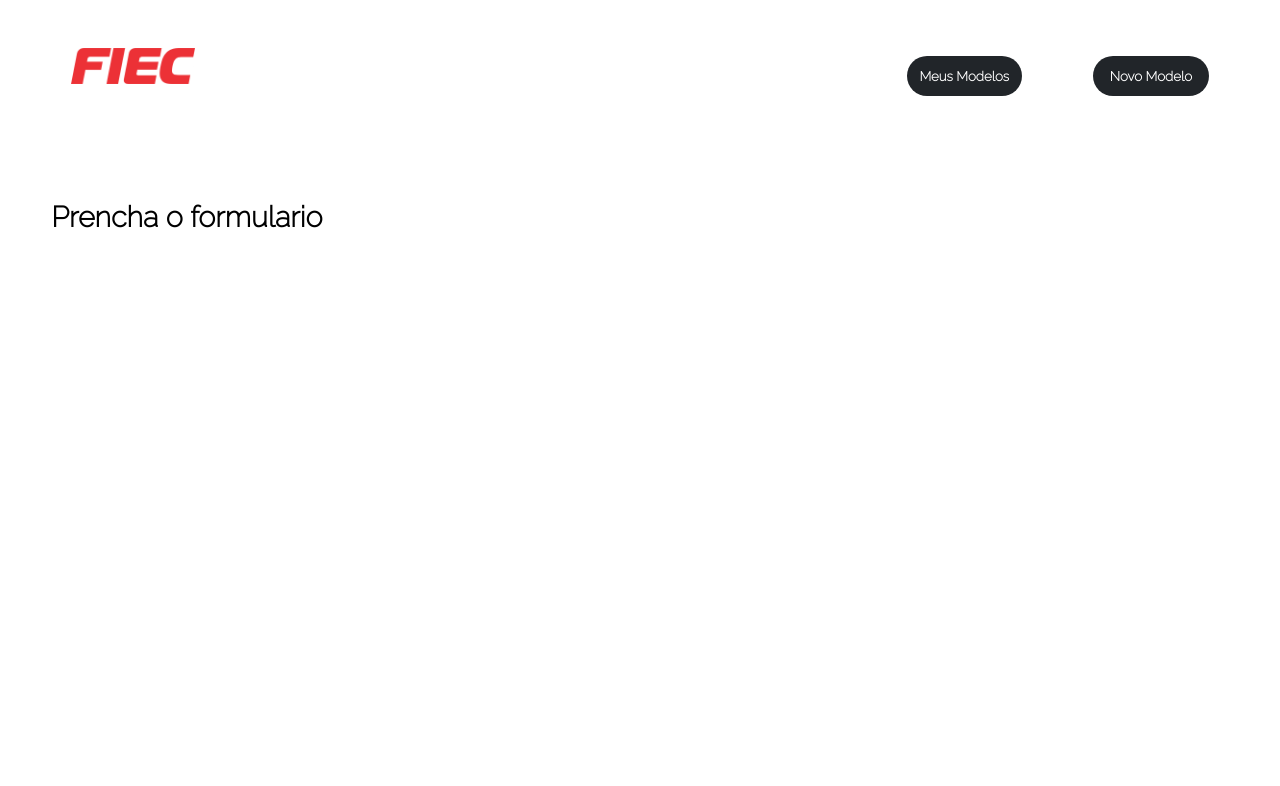
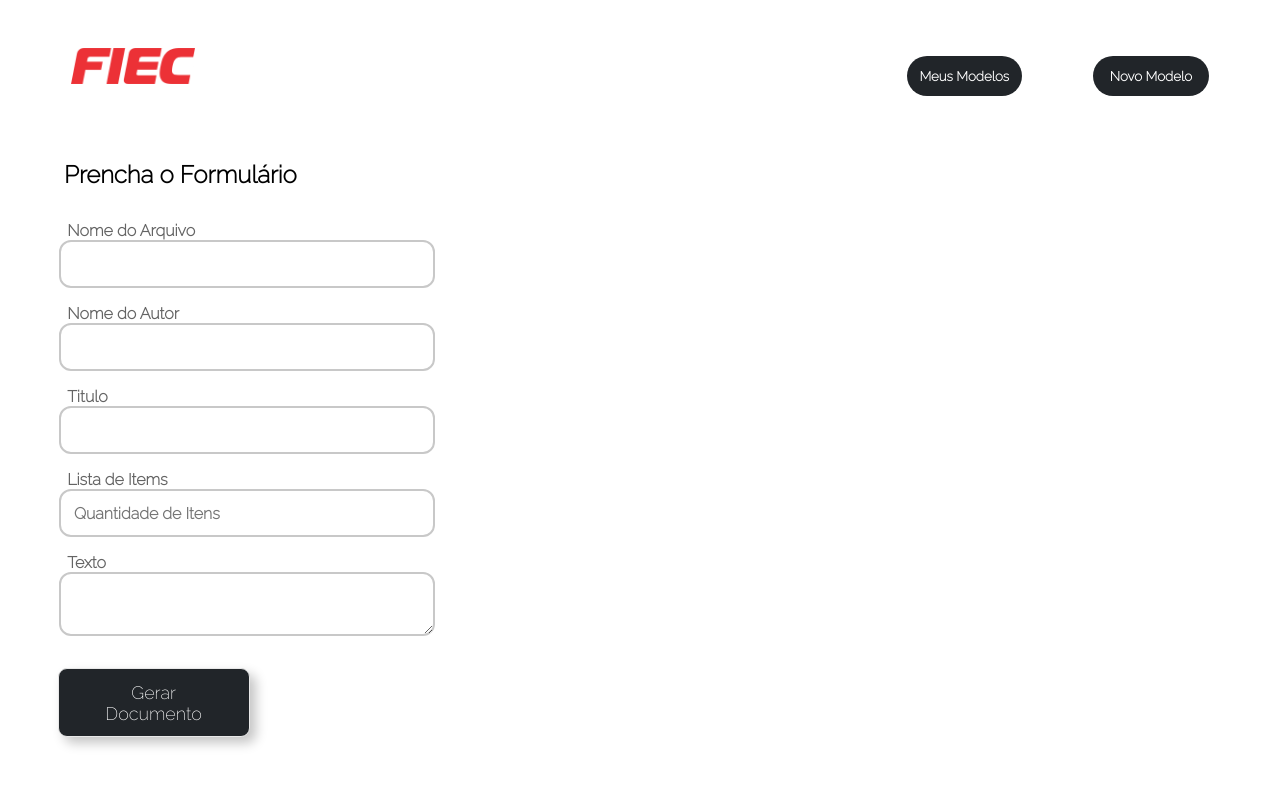
Before and after one commit to HAndradeSJ/Generator_Frontend, a React (Vite) app in the folder generator/: page /modelo1 in a window 1280 px wide. Shown: the top 786 px of the page. Built offline with nearby package versions, Linux system fonts and the light colour scheme.

Commit message:
atualizacao modelos

```diff
--- a/generator/src/components/navabar/style.js
+++ b/generator/src/components/navabar/style.js
@@ -20,6 +20,8 @@ export const Buttonnew = styled.button`
     color:white;
     border-radius:80px;
     margin-top:7vh;
+    cursor: pointer;
+
 `
 export const Buttonmodel = styled.button`
     border:none;
@@ -30,6 +32,8 @@ export const Buttonmodel = styled.button`
     color:white;
     border-radius:80px;
     margin-top:7vh;
+    cursor: pointer;
+
 `
 
 export const Imagem = styled.img`
@@ -38,4 +42,6 @@ export const Imagem = styled.img`
     margin-top: 0.4rem;
     margin-right:50vw;
     margin-top:6vh;
+    cursor: pointer;
+
 `
--- a/generator/src/pages/modelo1/index.jsx
+++ b/generator/src/pages/modelo1/index.jsx
@@ -2,14 +2,39 @@
 import React,{useState,useEffect} from 'react';
 import Navbar from '../../components/navabar';
 // importando estilos
-import {Title} from './style'
+import {Title, Contanier,Label,Input,Textarea,Btngenerete,Box} from './style'
 
 // Aplicação
 const Modelo1 = ()=>{
     return(
         <>
+            {/* Header da pagina */}
             <Navbar/>
-            <Title>Prencha o formulario</Title>
+            <Title>Prencha o Formulário</Title>
+            <Contanier>
+                {/* Formulario da pagina */}
+                <Box>
+                    <Label>Nome do Arquivo</Label>
+                    <Input type="text" name="arquivo" />
+                </Box>
+                <Box>
+                    <Label>Nome do Autor</Label>
+                    <Input type="text" name="autor"/>
+                </Box>
+                <Box>
+                    <Label>Titulo</Label>
+                    <Input type="text" name="titulo"/>
+                </Box>
+                <Box>
+                    <Label>Lista de Items</Label>
+                    <Input type="number" name="lista" placeholder='Quantidade de Itens'/>
+                </Box>
+                <Box>
+                    <Label>Texto</Label>
+                    <Textarea name="text" rows="6" cols="6"></Textarea>
+                </Box>
+                <Btngenerete>Gerar Documento</Btngenerete>
+            </Contanier>
 
         </>
     )
--- a/generator/src/pages/modelo1/style.js
+++ b/generator/src/pages/modelo1/style.js
@@ -3,7 +3,72 @@ import styled from "styled-components";
 
 export const Title = styled.h1`
     text-align:left;
+    margin-left:5vw;
+    margin-top:10vh;
+    font-size:1.50rem;
+`
+export const Contanier = styled.div`
+    display:flex;
+    flex-direction:column;
+    justify-content:left;
+    width:60vw;
+    align-items:left;
     margin-left:4vw;
-    margin-top:15vh;
-    font-size:1.80rem;
+    margin-top:3vh;
 `
+export const Label = styled.label`
+    font-size: 100%;
+    color: rgb(100, 100, 100);
+    font-weight: bold;
+    margin-left: 1vh;
+`
+export const  Input = styled.input`
+    font-size: 100%;
+    padding: 0.8em;
+    outline: none;
+    border: 2px solid rgb(200, 200, 200);
+    background-color: transparent;
+    border-radius: 12px;
+    width:50%;
+    font-weight: bold;
+    height:6vh;
+    cursor: pointer;
+
+`
+export const Textarea = styled.textarea`
+    font-size: 100%;
+    padding: 0.8em;
+    outline: none;
+    border: 2px solid rgb(200, 200, 200);
+    background-color: transparent;
+    border-radius: 12px;
+    width:50%;
+    font-weight: bold;
+    height:8vh;
+    cursor: pointer;
+
+
+`
+export const Btngenerete = styled.button`
+    transition: all 0.2s ease-in;
+    margin-top:3vh;
+    margin-left:0.50vw;
+    width:25%;
+    color: white;
+    padding: 0.7em 1.7em;]
+    font-weight: bold;
+    font-size: 18px;
+    border-radius: 0.5em;
+    background:#212529;
+    border: 1px solid #e8e8e8;
+    box-shadow: 6px 6px 12px #c5c5c5,
+            -6px -6px 12px #ffffff;
+    cursor: pointer;
+
+`
+
+export const Box = styled.div`
+    padding:8px;
+    display:flex;
+    flex-direction: column;
+`
--- a/generator/src/pages/modelo2/index.jsx
+++ b/generator/src/pages/modelo2/index.jsx
@@ -1,12 +1,43 @@
 // Importações
 import React from 'react';
 import Navbar from '../../components/navabar';
+// importando estilos
+import {Title, Contanier,Label,Input,Textarea,Btngenerete,Box} from './style'
 
 // Aplicação
 const Modelo2 = ()=>{
     return(
         <>
              <Navbar/>
+             <Title>Prencha o Formulário</Title>
+            <Contanier>
+                {/* Formulario da pagina */}
+                <Box>
+                    <Label>Nome do Arquivo</Label>
+                    <Input type="text" name="arquivo" />
+                </Box>
+                <Box>
+                    <Label>Nome do Autor</Label>
+                    <Input type="text" name="autor"/>
+                </Box>
+                <Box>
+                    <Label>Titulo</Label>
+                    <Input type="text" name="titulo"/>
+                </Box>
+                <Box>
+                    <Label>Texto</Label>
+                    <Textarea name="text" rows="6" cols="6"></Textarea>
+                </Box>
+                <Box>
+                    <Label>Subtítulo</Label>
+                    <Input type="text" name="subtitulo"/>
+                </Box>
+                <Box>
+                    <Label>Texto</Label>
+                    <Textarea name="subtext" rows="6" cols="6"></Textarea>
+                </Box>
+                <Btngenerete>Gerar Documento</Btngenerete>
+            </Contanier>
         </>
     )
 }
--- a/generator/src/pages/modelo2/style.js
+++ b/generator/src/pages/modelo2/style.js
@@ -0,0 +1,73 @@
+import styled from "styled-components";
+
+export const Title = styled.h1`
+    text-align:left;
+    margin-left:5vw;
+    margin-top:6vh;
+    font-size:1.50rem;
+`
+export const Contanier = styled.div`
+    display:flex;
+    flex-direction:column;
+    justify-content:left;
+    width:60vw;
+    align-items:left;
+    margin-left:4vw;
+    margin-top:2vh;
+`
+export const Label = styled.label`
+    font-size: 100%;
+    color: rgb(100, 100, 100);
+    font-weight: bold;
+    margin-left: 1vh;
+`
+export const  Input = styled.input`
+    font-size: 100%;
+    padding: 0.8em;
+    outline: none;
+    border: 2px solid rgb(200, 200, 200);
+    background-color: transparent;
+    border-radius: 12px;
+    width:50%;
+    font-weight: bold;
+    height:6vh;
+    cursor: pointer;
+
+`
+export const Textarea = styled.textarea`
+    font-size: 100%;
+    padding: 0.8em;
+    outline: none;
+    border: 2px solid rgb(200, 200, 200);
+    background-color: transparent;
+    border-radius: 12px;
+    width:50%;
+    font-weight: bold;
+    height:8vh;
+    cursor: pointer;
+
+
+`
+export const Btngenerete = styled.button`
+    transition: all 0.2s ease-in;
+    margin-top:2vh;
+    margin-left:0.50vw;
+    width:25%;
+    color: white;
+    padding: 0.7em 1.7em;]
+    font-weight: bold;
+    font-size: 18px;
+    border-radius: 0.5em;
+    background:#212529;
+    border: 1px solid #e8e8e8;
+    box-shadow: 6px 6px 12px #c5c5c5,
+            -6px -6px 12px #ffffff;
+    cursor: pointer;
+
+`
+
+export const Box = styled.div`
+    padding:7px;
+    display:flex;
+    flex-direction: column;
+`
```
